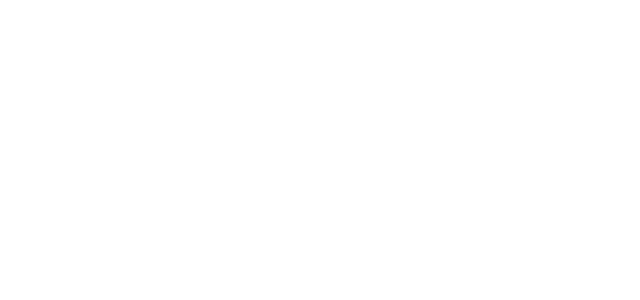
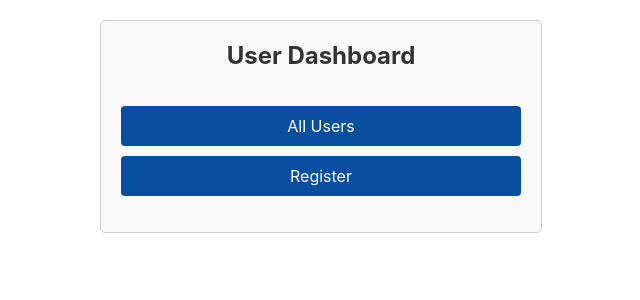
Before and after one commit to phonethantzaw/UniversityConnect, a React (Create React App) app: page /user in a window 1280 px wide. Before the commit this address had no page. Shown: the top 300 px of the page, without its empty margins (319-959 px from the left). Built offline with nearby package versions, Linux system fonts and the light colour scheme.

Commit message:
fix report and block

```diff
--- a/src/components/AdminDashboard.js
+++ b/src/components/AdminDashboard.js
@@ -5,6 +5,7 @@ import "../styles/AdminDashboard.css";
 function AdminDashboard(props) {
 
     return (
+        <div className="admin-wrapper">
             <div className="admin-page-container">
                 <h2>Admin Dashboard</h2>
                 <nav className="admin-nav-bar">
@@ -13,7 +14,7 @@ function AdminDashboard(props) {
                     <Link to="/event" className="nav-link">Event</Link>
                     <Link to="/blocking" className="nav-link">Blocking</Link>
                     <Link to="/reporting" className="nav-link">Reporting</Link>
-                <Link to="/register" className="nav-link">Register User</Link>
+                    <Link to="/user" className="nav-link">User</Link>
                     <Link to={`/profile/filter/${props.userId}`} className="nav-link">Profile</Link>
                 </nav>
                 <div className="admin-content">
@@ -24,6 +25,7 @@ function AdminDashboard(props) {
                     <Outlet/>
                 </div>
             </div>
+        </div>
     );
 }
 
--- /dev/null
+++ b/src/components/BlockingInformation.js
@@ -0,0 +1,43 @@
+import React, { useState } from "react";
+import { useNavigate } from "react-router-dom";
+
+export default function BlockingInformation(props) {
+    const [userId, setUserId] = useState('');
+    const navigate = useNavigate();
+    const userRole = localStorage.getItem('userRole');
+
+    const onChange = (event) => {
+        setUserId(event.target.value);
+    }
+
+    const handleBlockerUsersClick = (userId) => {
+        navigate("/blocker-users/" + userId);
+    }
+
+    const handleBlockedUsersClick = (userId) => {
+        navigate("/blocked-users/" + userId);
+    }
+
+    return (
+        <div>
+            {userRole === "ADMIN" ? (
+                <div>
+                    <input
+                        type="text"
+                        value={userId}
+                        onChange={onChange}
+                        placeholder="Enter User ID"
+                    />
+                    <button onClick={() => handleBlockerUsersClick(userId)}>Blocker Users of UserID: {userId}</button>
+                    <br />
+                    <br />
+                    <button onClick={() => handleBlockedUsersClick(userId)}>Blocked Users of UserID: {userId}</button>
+                </div>
+            ) : userRole === "STUDENT" ? (
+                <div>
+                    <button onClick={() => handleBlockedUsersClick(props.userData)}>Click to Watch Your Blocked List</button>
+                </div>
+            ) : null}
+        </div>
+    );
+}
--- a/src/components/Dashboard.js
+++ b/src/components/Dashboard.js
@@ -22,6 +22,9 @@ import EditUser from "./EditUser";
 import CreateUser from "./DeleteUser";
 import DeleteUser from "./DeleteUser";
 import AllUser from "./AllUser";
+import User from "./User";
+import BlockingInformation from "./BlockingInformation";
+import ReportingInformation from "./ReportingInformation";
 
 function Dashboard() {
     const userData = localStorage.getItem('userId');
@@ -32,16 +35,19 @@ function Dashboard() {
                 <Route path="/login" element={<Login />} />
                 <Route path="/admin/dashboard" element={<AdminDashboard userId={userData}/>} />
                 <Route path="/student/home" element={<StudentHome userId={userData}/>}/>
-                <Route path="/register" element={<Register />} />
+                <Route path="/user" element={<User />}/>
                 <Route path="/edit-user/:userId" element={<EditUser/>}/>
                 <Route path="/create-user" element={<DeleteUser/>}/>
                 <Route path="/all-user" element={<AllUser />}/>
+                <Route path="/register" element={<Register />} />
                 <Route path="/profile/filter/:userId" element={<Profile />} />
                 <Route path="/update-profile/:id" element={<UpdateProfile userId={userData}/>}/>
                 <Route path="/resource" element={<Resource/>}/>
                 <Route path="/event" element={<Event />}/>
                 <Route path="/discussion" element={<Discussion/>}/>
-                <Route path="/blocking" element={<Blocking userData={userData}/>}/>
+                <Route path="/blocking" element={<Blocking />}/>
+                <Route path="/blocking-information" element={<BlockingInformation userId={userData}/>}/>
+                <Route path="/reporting-information" element={<ReportingInformation userId={userData}/>}/>
                 <Route path="/blocked-users/:userId" element={<BlockedUsers />}/>
                 <Route path="/blocker-users/:userId" element={<BlockerUsers />}/>
                 <Route path="/create-blocking" element={<CreateBlocking/>}/>
--- a/src/components/EditUser.js
+++ b/src/components/EditUser.js
@@ -45,9 +45,6 @@ function EditUser() {
                 <label>Username:</label>
                 <input type="text" name="username" value={user.username || ''} onChange={handleChange} />
 
-                <label>Password:</label>
-                <input type="password" name="password" value={user.password || ''} onChange={handleChange} />
-
                 <label>Email:</label>
                 <input type="email" name="email" value={user.email || ''} onChange={handleChange} />
 
@@ -71,7 +68,7 @@ function EditUser() {
                 )}
 
                 <button type="submit">Update</button>
-                {error && <p className="error-message">{error}</p>}
+                {/*{error && <p className="error-message">{error}</p>}*/}
             </form>
         </div>
     );
--- a/src/components/Register.js
+++ b/src/components/Register.js
@@ -1,5 +1,5 @@
 import React, { useState } from 'react';
-import axios from '../utils/axiosConfig'; // Use the configured Axios instance
+import axios from '../utils/axiosConfig';
 import '../styles/Register.css';
 import { useNavigate } from 'react-router-dom';
 
--- /dev/null
+++ b/src/components/ReportingInformation.js
@@ -0,0 +1,44 @@
+// src/components/ReportingInformation.js
+import React, { useState } from "react";
+import { useNavigate } from "react-router-dom";
+
+export default function ReportingInformation(props) {
+    const [userId, setUserId] = useState('');
+    const navigate = useNavigate();
+    const userRole = localStorage.getItem('userRole');
+
+    const onChange = (event) => {
+        setUserId(event.target.value);
+    }
+
+    const handleReporterUsersClick = (userId) => {
+        navigate("/reporter-users/" + userId);
+    }
+
+    const handleReportedUsersClick = (userId) => {
+        navigate("/reported-users/" + userId);
+    }
+
+    return (
+        <div>
+            {userRole === "ADMIN" ? (
+                <div>
+                    <input
+                        type="text"
+                        value={userId}
+                        onChange={onChange}
+                        placeholder="Enter User ID"
+                    />
+                    <button onClick={() => handleReporterUsersClick(userId)}>Reporter Users of UserID: {userId}</button>
+                    <br />
+                    <br />
+                    <button onClick={() => handleReportedUsersClick(userId)}>Reported Users of UserID: {userId}</button>
+                </div>
+            ) : userRole === "STUDENT" ? (
+                <div>
+                    <button onClick={() => handleReportedUsersClick(props.userData)}>Click to Watch Your Reported List</button>
+                </div>
+            ) : null}
+        </div>
+    );
+}
--- /dev/null
+++ b/src/components/User.js
@@ -0,0 +1,17 @@
+import React from 'react';
+import { Link } from 'react-router-dom';
+import '../styles/User.css'
+
+function User() {
+    return (
+        <div className="user-container">
+            <h2>User Dashboard</h2>
+            <ul>
+                <li><Link to="/all-user">All Users</Link></li>
+                <li><Link to="/register">Register</Link></li>
+            </ul>
+        </div>
+    );
+}
+
+export default User;
--- a/src/styles/AdminDashboard.css
+++ b/src/styles/AdminDashboard.css
@@ -1,4 +1,11 @@
-
+.admin-wrapper{
+    display: flex;
+    justify-content: center;
+    align-items: center;
+    height: 100vh;
+    padding: 3px;
+    background-color: #f5f5f5;
+}
 .admin-page-container {
     display: flex;
     flex-direction: column;
--- a/src/styles/AllUser.css
+++ b/src/styles/AllUser.css
@@ -60,7 +60,7 @@
 
 .user-actions button {
     padding: 8px 16px;
-    background-color: #dc3545;
+    background-color: #074E9F;
     color: white;
     border: none;
     border-radius: 4px;
@@ -68,7 +68,7 @@
 }
 
 .user-actions button:hover {
-    background-color: #c82333;
+    background-color: #074E9F;
 }
 
 .error-message {
--- /dev/null
+++ b/src/styles/User.css
@@ -0,0 +1,36 @@
+
+/* src/components/User.css */
+.user-container {
+    max-width: 400px;
+    margin: 20px auto;
+    padding: 20px;
+    border: 1px solid #ccc;
+    border-radius: 5px;
+    background-color: #f9f9f9;
+}
+
+.user-container h2 {
+    margin-bottom: 10px;
+}
+
+.user-container ul {
+    list-style-type: none;
+    padding: 0;
+}
+
+.user-container ul li {
+    margin-bottom: 10px;
+}
+
+.user-container ul li a {
+    display: block;
+    padding: 10px;
+    background-color: #074E9F;
+    color: white;
+    text-decoration: none;
+    border-radius: 4px;
+}
+
+.user-container ul li a:hover {
+    background-color: #074E9F;
+}
```
Also changed, not shown: src/components/Blocking.js (+12 -35 lines), src/components/Reporting.js (+14 -43 lines). Lines whose indentation alone changed are shown as unchanged.
